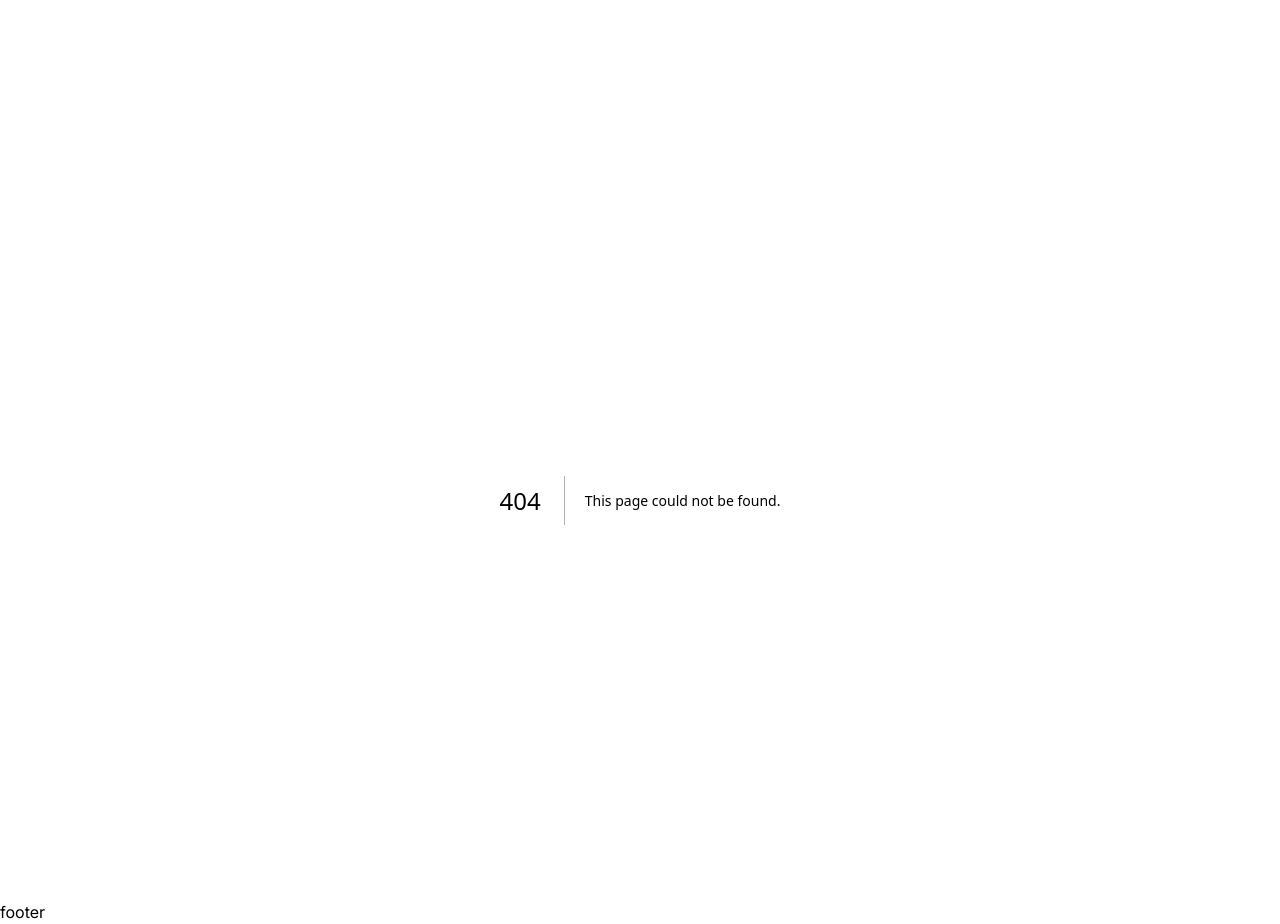
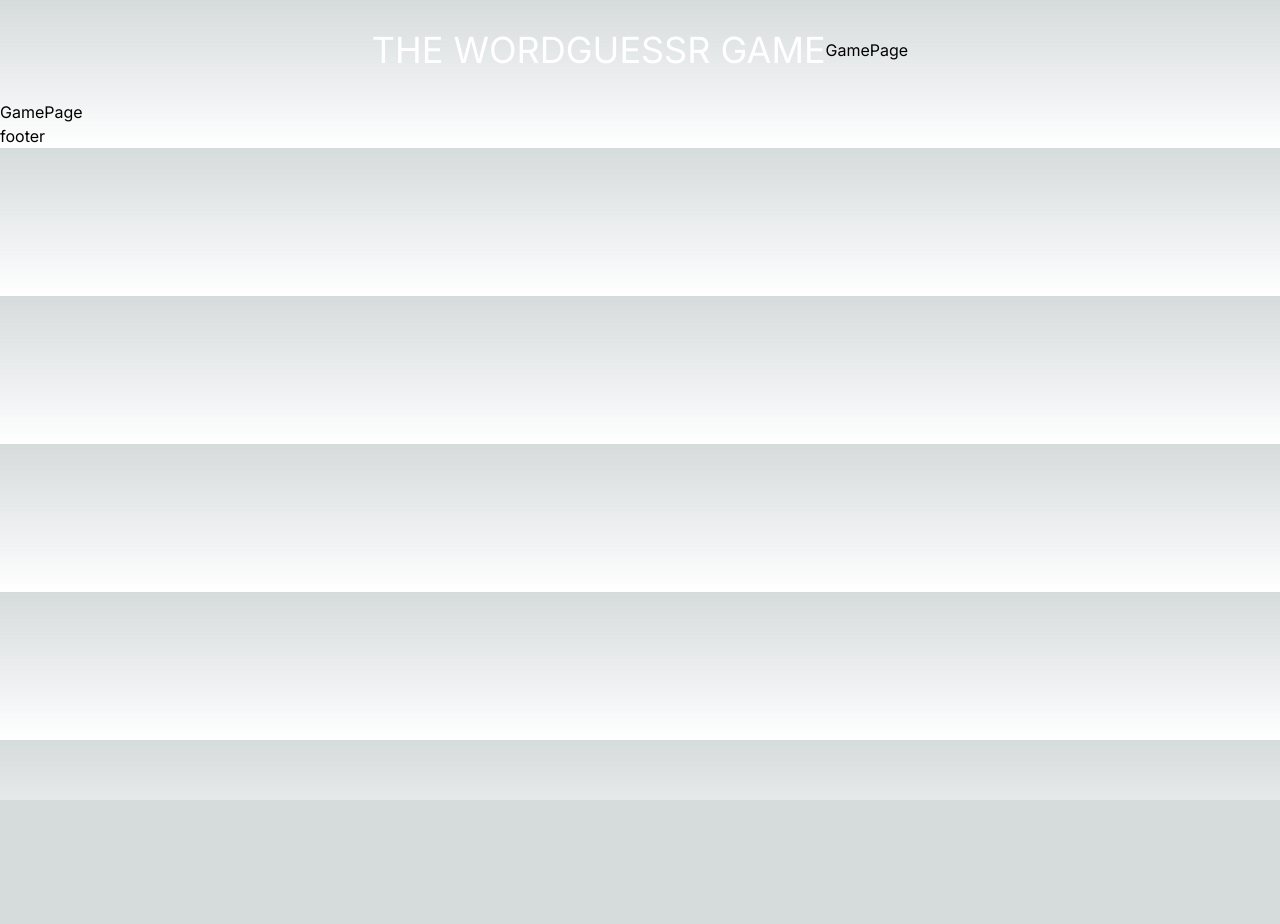
Before and after one commit to Samcoops/game-guess-word, a Next.js app: page /game in a window 1280 px wide. Before the commit this address had no page. After the commit the page ends 800 px from the top, so only its background shows below. Built offline with nearby package versions, Linux system fonts and the light colour scheme.

Commit message:
+ db, GamePage

```diff
--- /dev/null
+++ b/src/app/game/page.tsx
@@ -0,0 +1,9 @@
+
+
+export default function GamePage() {
+  return (
+    <div>
+      GamePage
+    </div>
+  )
+}
--- a/src/components/header/Navbar.tsx
+++ b/src/components/header/Navbar.tsx
@@ -1,9 +1,11 @@
+import Link from 'next/link'
 import React from 'react'
 
 export default function Navbar() {
   return (
     <div className='w-full h-[100px] flex justify-center items-center'>
       <div className='text-4xl text-white'>THE WORDGUESSR GAME</div>
+      <Link href={'/game'}>GamePage</Link>
     </div>
   )
 }
--- /dev/null
+++ b/src/lib/db.json
@@ -0,0 +1,7 @@
+{
+    "id": 0,
+    "word": "Pasasin",
+    "hints": ["lox", "pidar", "chmo"],
+    "keywords": ["xxx", "yyy", "zzz"],
+    "level": "hard"
+}
```
